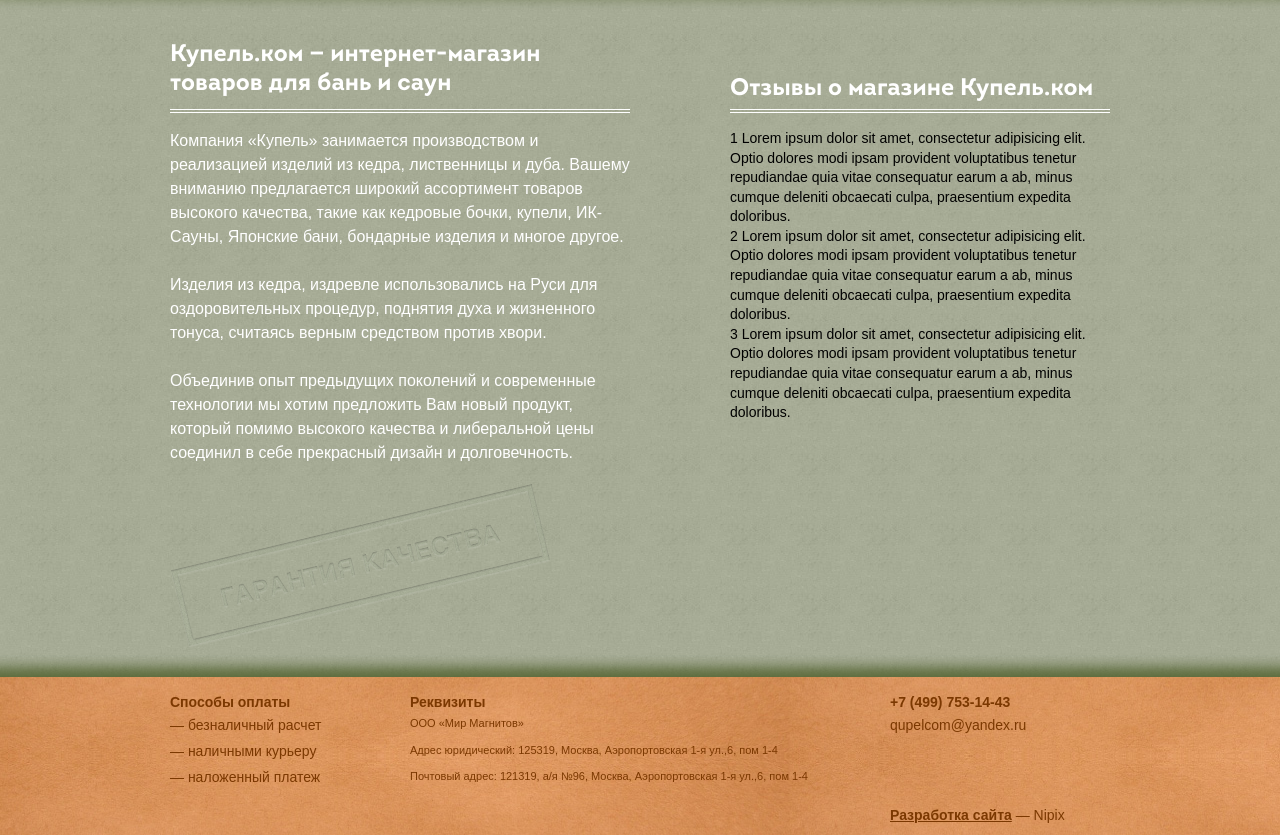
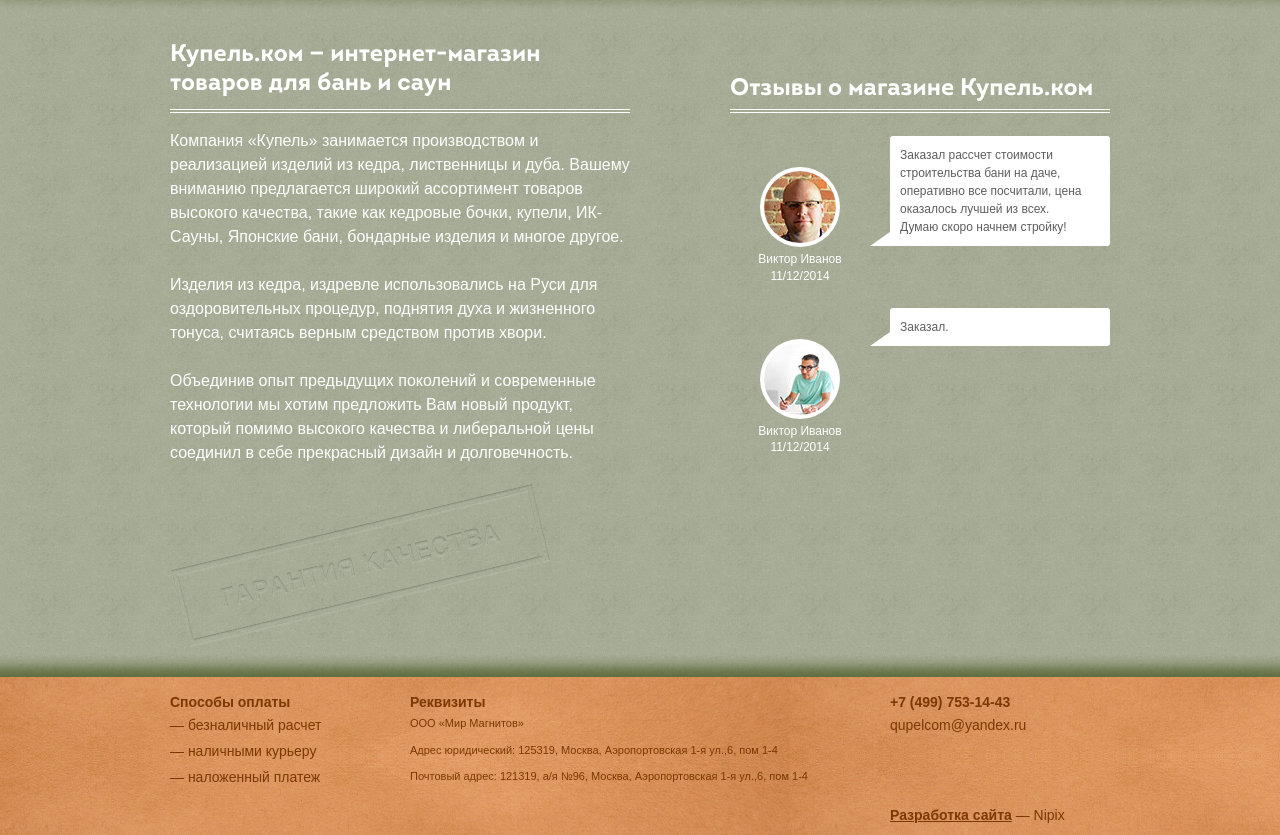
Before and after one commit to cssdojo/qupel, a plain HTML site: page index.html in a window 1280 px wide. Shown: the part 1880-2715 px from the top of the page. Drawn offline with Linux system fonts and the light colour scheme.

Commit message:
comment1

```diff
--- a/css/screen.css
+++ b/css/screen.css
@@ -202,3 +202,12 @@ body { min-width: 960px; background: whitesmoke; font-size: 14px; font-family: A
 
 .reviews .reviews__title { padding-bottom: 5px; margin-bottom: 16px; border-bottom: 4px double white; font-size: 24px; line-height: 1.2; color: white; font-family: "Intro_bold", arial, sans-serif; }
 .reviews .reviews__title span { margin-top: 34px; display: inline-block; }
+.reviews .reviews__item { margin-top: 54px; *zoom: 1; }
+.reviews .reviews__item:after { content: " "; display: table; clear: both; }
+.reviews .reviews__itemleft { width: 140px; margin-right: 20px; float: left; text-align: center; }
+.reviews .reviews__itemmedia { width: 72px; height: 72px; margin-left: auto; margin-right: auto; margin-bottom: 4px; padding: 4px; background: white; border-radius: 50%; overflow: hidden; }
+.reviews .reviews__itemava { display: block; height: 100%; border-radius: 50%; }
+.reviews .reviews__itemsdescr { font-size: 12px; color: white; }
+.reviews .reviews__itemright { width: 220px; float: left; position: relative; bottom: 31px; }
+.reviews .reviews__comment { padding: 10px; background: white; border-radius: 3px 3px 3px 0; font-size: 12px; line-height: 1.5; color: #5f5e5e; position: relative; }
+.reviews .reviews__comment:after { content: ""; position: absolute; left: -20px; bottom: 0; width: 0px; height: 0px; border-style: solid; border-width: 0 0 14px 20px; border-color: transparent transparent white transparent; }
--- a/index.html
+++ b/index.html
@@ -292,16 +292,36 @@
 				<div class="reviews">
 					<div class="reviews__title"><span>Отзывы о магазине Купель.ком</span></div>
 					<div class="reviews__item">
-						1 Lorem ipsum dolor sit amet, consectetur adipisicing elit. Optio dolores modi ipsam provident voluptatibus tenetur repudiandae quia vitae consequatur earum a ab, minus cumque deleniti obcaecati culpa, praesentium expedita doloribus.
+						<div class="reviews__itemleft">
+							<div class="reviews__itemmedia"><div class="reviews__itemava" style="background-image: url(img/user1.jpg);"></div></div>
+							<div class="reviews__itemsdescr">
+								<div>Виктор Иванов</div>
+								<div>11/12/2014</div>
+							</div>
+						</div>
+						<div class="reviews__itemright">
+							<div class="reviews__comment">
+								<p>Заказал рассчет стоимости строительства бани на даче, оперативно все посчитали, цена оказалось лучшей из всех.</p>
+								<p>Думаю скоро начнем стройку!</p>
+							</div>
+						</div>
 					</div>
+
 					<div class="reviews__item">
-						2 Lorem ipsum dolor sit amet, consectetur adipisicing elit. Optio dolores modi ipsam provident voluptatibus tenetur repudiandae quia vitae consequatur earum a ab, minus cumque deleniti obcaecati culpa, praesentium expedita doloribus.
-					</div>
-					<div class="reviews__item">
-						3 Lorem ipsum dolor sit amet, consectetur adipisicing elit. Optio dolores modi ipsam provident voluptatibus tenetur repudiandae quia vitae consequatur earum a ab, minus cumque deleniti obcaecati culpa, praesentium expedita doloribus.
+						<div class="reviews__itemleft">
+							<div class="reviews__itemmedia"><div class="reviews__itemava" style="background-image: url(img/user2.jpg);"></div></div>
+							<div class="reviews__itemsdescr">
+								<div>Виктор Иванов</div>
+								<div>11/12/2014</div>
+							</div>
+						</div>
+						<div class="reviews__itemright">
+							<div class="reviews__comment">
+								<p>Заказал.</p>
+							</div>
+						</div>
 					</div>
 				</div>
-
 			</div>
 		</div>
 	</div>
--- a/sass/_main.sass
+++ b/sass/_main.sass
@@ -392,3 +392,46 @@
 			margin-top: 34px
 			display: inline-block
 	.reviews__item
+		margin-top: 54px
+		+clr
+	.reviews__itemleft
+		width: 140px
+		margin-right: 20px
+		float: left
+		text-align: center
+	.reviews__itemmedia
+		width: 72px
+		height: 72px
+		margin-left: auto
+		margin-right: auto
+		margin-bottom: 4px
+		padding: 4px
+		background: #FFF
+		border-radius: 50%
+		overflow: hidden
+	.reviews__itemava
+		display: block
+		height: 100%
+		border-radius: 50%
+	.reviews__itemsdescr
+		font-size: 12px
+		color: #FFF
+	.reviews__itemright
+		width: 220px
+		float: left
+		position: relative
+		bottom: 31px
+	.reviews__comment
+		padding: 10px
+		background: #FFF
+		border-radius: 3px 3px 3px 0
+		font-size: 12px
+		line-height: 1.5
+		color: #5F5E5E
+		position: relative
+		&:after
+			content: ""
+			position: absolute
+			left: -20px
+			bottom: 0
+			+arr(20,14,#fff,bottom-right)
```
